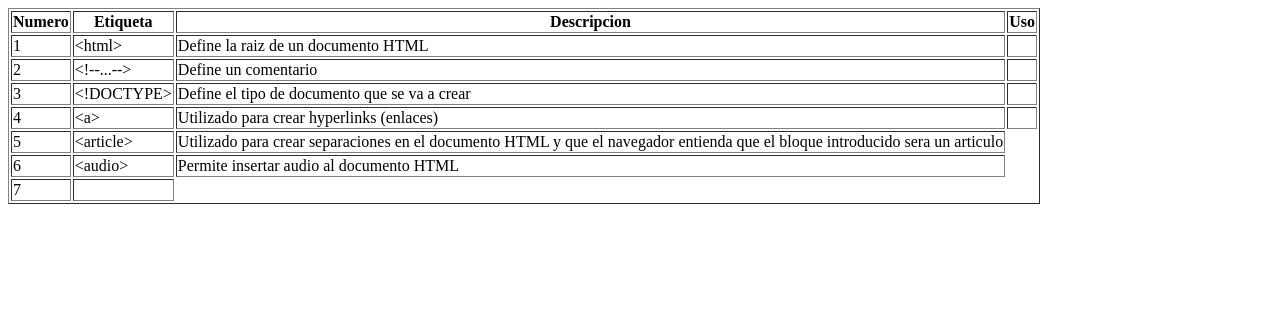
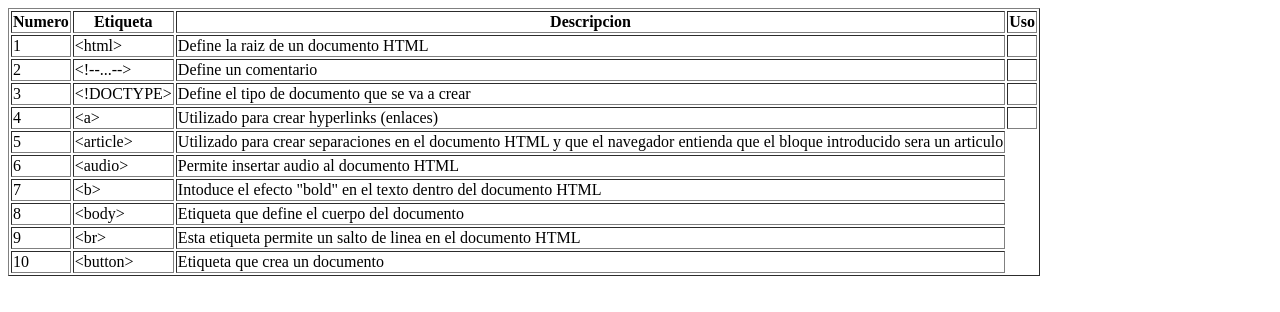
Before and after one commit to ErickJCTUni/Practica-2, a plain HTML site: page index.html in a window 1280 px wide. Drawn offline with Linux system fonts and the light colour scheme.

Commit message:
primeras 10 tablas

```diff
--- a/index.html
+++ b/index.html
@@ -25,7 +25,10 @@
         <tr><td>4</td><td>&lt;a&gt;</td><td>Utilizado para crear hyperlinks (enlaces)</td><td></td></tr>
         <tr><td>5</td><td>&lt;article&gt;</td><td>Utilizado para crear separaciones en el documento HTML y que el navegador entienda que el bloque introducido sera un articulo</td></tr>
         <tr><td>6</td><td>&lt;audio&gt;</td><td>Permite insertar audio al documento HTML</td></tr>
-        <tr><td>7</td><td></td></tr>
+        <tr><td>7</td><td>&lt;b&gt;</td><td>Intoduce el efecto "bold" en el texto dentro del documento HTML</td></tr>
+        <tr><td>8</td><td>&lt;body&gt;</td><td>Etiqueta que define el cuerpo del documento</td></tr>
+        <tr><td>9</td><td>&lt;br&gt;</td><td>Esta etiqueta permite un salto de linea en el documento HTML</td></tr>
+        <tr><td>10</td><td>&lt;button&gt;</td><td>Etiqueta que crea un documento </td></tr>
 
 
 
```
